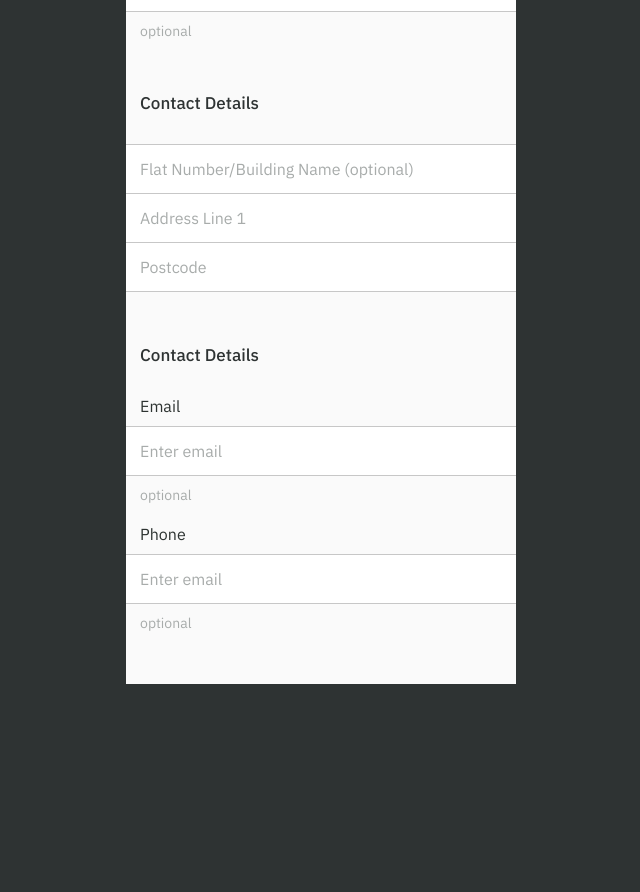
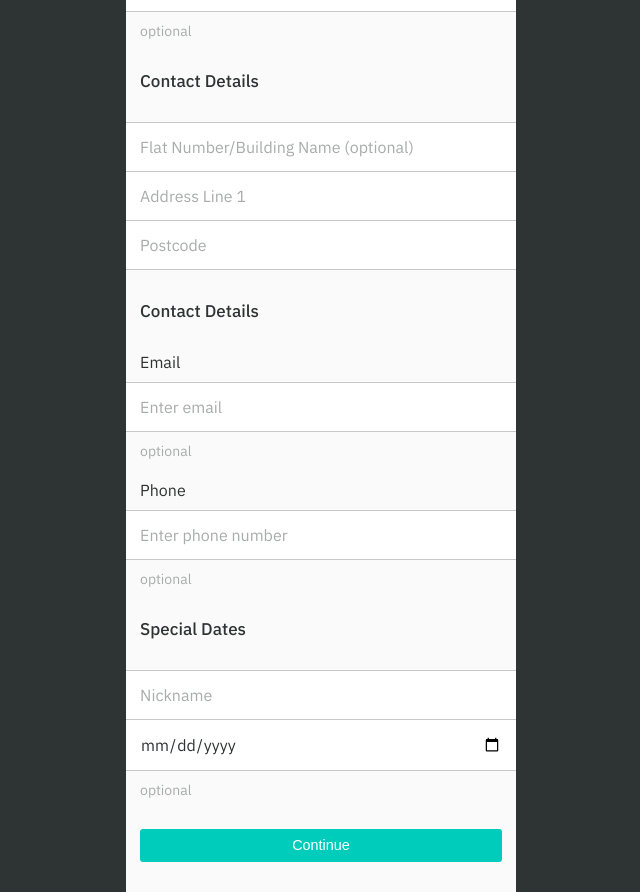
Before and after one commit to kabirseth4/deliveroo-tastemakers, a React (Create React App) app: page /new-recipient in a window 1280 px wide. Shown: the part 420-1312 px from the top of the page, without its empty margins (319-959 px from the left). Before the commit the page ends 1104 px from the top, so only its background shows below. Built offline with nearby package versions, Linux system fonts and the light colour scheme; a web font is replaced by a local one.

Commit message:
Add form functionality

```diff
--- a/src/App.jsx
+++ b/src/App.jsx
@@ -1,4 +1,5 @@
 import "./App.scss";
+import { useState } from "react";
 import { BrowserRouter, Routes, Route } from "react-router-dom";
 import Header from "./components/Header/Header";
 import Recipient from "./components/Recipient/Recipient";
@@ -7,6 +8,9 @@ import GiftOptions from "./components/GiftOptions/GiftOptions";
 import NewRecipient from "./pages/NewRecipient/NewRecipient";
 
 function App() {
+  const [recipient, setRecipient] = useState(null);
+  const [recipientType, setRecipientType] = useState(null);
+
   return (
     <BrowserRouter>
       <Routes>
@@ -15,13 +19,26 @@ function App() {
           element={
             <div className="app">
               <Header />
-              <Recipient />
+              <Recipient
+                recipient={recipient}
+                setRecipient={setRecipient}
+                recipientType={recipientType}
+                setRecipientType={setRecipientType}
+              />
               <Search />
               <GiftOptions />
             </div>
           }
         />
-        <Route path="/new-recipient" element={<NewRecipient />} />
+        <Route
+          path="/new-recipient"
+          element={
+            <NewRecipient
+              setRecipient={setRecipient}
+              setRecipientType={setRecipientType}
+            />
+          }
+        />
       </Routes>
     </BrowserRouter>
   );
--- a/src/components/NewRecipientForm/NewRecipientForm.jsx
+++ b/src/components/NewRecipientForm/NewRecipientForm.jsx
@@ -1,8 +1,17 @@
 import "./NewRecipientForm.scss";
+import { useNavigate } from "react-router-dom";
 
-const ContactName = () => {
+const ContactName = ({ setRecipient, setRecipientType }) => {
+  const navigate = useNavigate();
+
+  const handleFormSubmit = (e) => {
+    e.preventDefault();
+    setRecipient(`${e.target.firstName.value} ${e.target.lastName.value}`);
+    setRecipientType("New");
+    navigate("/");
+  };
   return (
-    <form className="new-recipient-form">
+    <form className="new-recipient-form" onSubmit={handleFormSubmit}>
       <h2 className="new-recipient-form__title">Contact Name</h2>
       <div className="new-recipient-form__inputs">
         <div className="new-recipient-form__input-group">
@@ -96,12 +105,37 @@ const ContactName = () => {
             type="text"
             name="phone"
             id="phone"
+            placeholder="Enter phone number"
+            className="new-recipient-form__input"
+          />
+          <p className="new-recipient-form__input-subtext">optional</p>
+        </div>
+      </div>
+      <h2 className="new-recipient-form__title">Special Dates</h2>
+      <div className="new-recipient-form__inputs new-recipient-form__inputs--compact">
+        <div className="new-recipient-form__input-group">
+          <input
+            type="text"
+            name="nickname"
+            id="nickname"
+            placeholder="Nickname"
+            className="new-recipient-form__input new-recipient-form__input--no-bottom-border"
+          />
+        </div>
+        <div className="new-recipient-form__input-group">
+          <input
+            type="date"
+            name="date"
+            id="date"
             placeholder="Enter email"
             className="new-recipient-form__input"
           />
           <p className="new-recipient-form__input-subtext">optional</p>
         </div>
       </div>
+      <div className="new-recipient-form__button-container">
+        <button className="new-recipient-form__button">Continue</button>
+      </div>
     </form>
   );
 };
--- a/src/components/NewRecipientForm/NewRecipientForm.scss
+++ b/src/components/NewRecipientForm/NewRecipientForm.scss
@@ -1,6 +1,6 @@
 .new-recipient-form {
   background-color: #fafafa;
-  padding-top: 1.87rem;
+  padding-block: 1.87rem;
 
   &__title {
     padding-inline: 0.88rem;
@@ -17,7 +17,7 @@
     display: flex;
     flex-direction: column;
     gap: 1.25rem;
-    padding-bottom: 3.25rem;
+    padding-bottom: 1.87rem;
 
     &--compact {
       gap: 0;
@@ -57,6 +57,10 @@
       border: none;
     }
 
+    &--no-bottom-border {
+      border-bottom: none;
+    }
+
     &::placeholder {
       color: #a8acab;
     }
@@ -76,4 +80,26 @@
     font-weight: 400;
     line-height: normal;
   }
+
+  &__button-container {
+    padding-inline: 0.88rem;
+  }
+
+  &__button {
+    width: 100%;
+    background-color: #00ccbc;
+    color: #fff;
+    font-size: 0.9rem;
+    font-weight: 500;
+    line-height: normal;
+    border-radius: 3px;
+    border: 2px solid #00ccbc;
+    padding-block: 0.4rem;
+    cursor: pointer;
+
+    &:hover {
+      background-color: #fff;
+      color: #00ccbc;
+    }
+  }
 }
--- a/src/components/Recipient/Recipient.jsx
+++ b/src/components/Recipient/Recipient.jsx
@@ -2,9 +2,13 @@ import { useState } from "react";
 import "./Recipient.scss";
 import { useNavigate } from "react-router-dom";
 
-const Recipient = () => {
+const Recipient = ({
+  recipient,
+  setRecipient,
+  recipientType,
+  setRecipientType,
+}) => {
   const navigate = useNavigate();
-  const [recipientType, setRecipientType] = useState(null);
 
   return (
     <div className="recipient">
@@ -17,6 +21,7 @@ const Recipient = () => {
             recipientType === "Existing" ? " recipient__button--active" : ""
           }`}
           onClick={() => {
+            setRecipient("Marie Antoinette");
             setRecipientType("Existing");
           }}
         >
@@ -45,7 +50,7 @@ const Recipient = () => {
       </div>
       {(recipientType === "Existing" || recipientType === "New") && (
         <p className="recipient__text">
-          Choose a gift for <strong>Marie Antoinette</strong>
+          Choose a gift for <strong>{recipient}</strong>
         </p>
       )}
       {recipientType === "Myself" && (
--- a/src/pages/NewRecipient/NewRecipient.jsx
+++ b/src/pages/NewRecipient/NewRecipient.jsx
@@ -2,12 +2,15 @@ import NewRecipientHeader from "../../components/NewRecipientHeader/NewRecipient
 import "./NewRecipient.scss";
 import NewRecipientForm from "../../components/NewRecipientForm/NewRecipientForm";
 
-const NewRecipient = () => {
+const NewRecipient = ({ setRecipient, setRecipientType }) => {
   return (
     <div className="app">
       <section className="new-recipient">
         <NewRecipientHeader />
-        <NewRecipientForm />
+        <NewRecipientForm
+          setRecipient={setRecipient}
+          setRecipientType={setRecipientType}
+        />
       </section>
     </div>
   );
```
